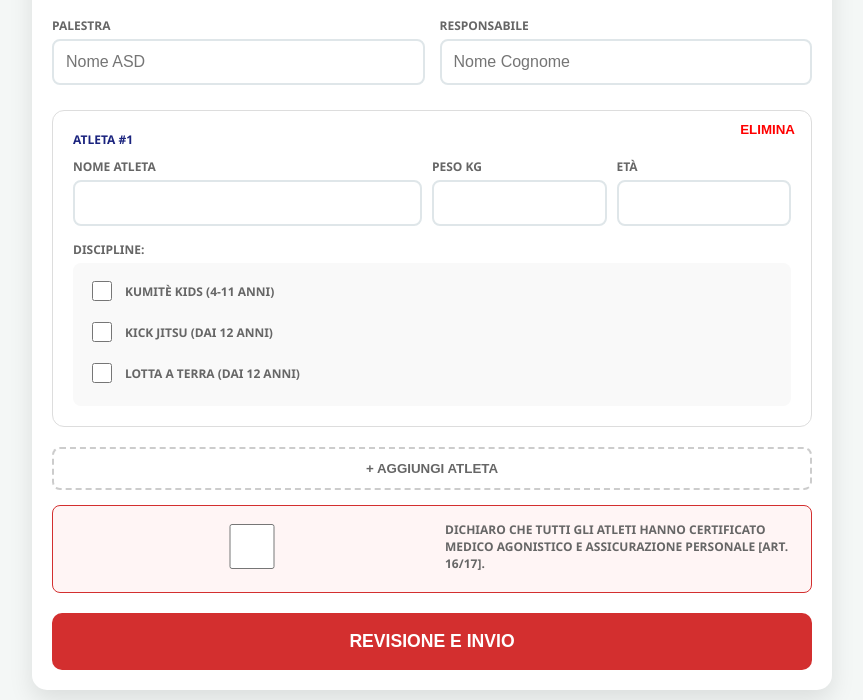
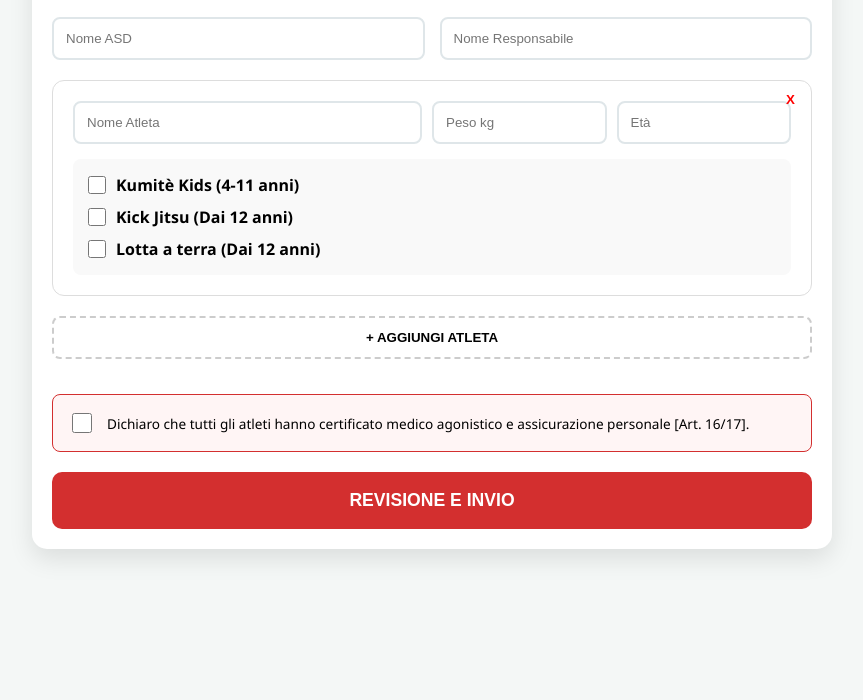
Before and after one commit to GiovanniRusso-mirai/tsk, a plain HTML site: page index.html in a window 1280 px wide. Shown: the part 203-903 px from the top of the page, without its empty margins (208-1071 px from the left). After the commit the page ends 800 px from the top, so only its background shows below. Drawn offline with Linux system fonts and the light colour scheme.

Commit message:
Update for index.html

```diff
--- a/index.html
+++ b/index.html
@@ -6,96 +6,79 @@
     <title>TSK Ryu - Iscrizioni Torneo</title>
     <style>
         :root { --primary: #d32f2f; --accent: #1a237e; --bg: #f4f7f6; }
-        body { font-family: 'Segoe UI', system-ui, sans-serif; background: var(--bg); color: #333; margin: 0; padding: 10px; }
+        body { font-family: 'Segoe UI', system-ui, sans-serif; background: var(--bg); margin: 0; padding: 10px; }
         .container { max-width: 800px; margin: 0 auto; background: white; border-radius: 15px; box-shadow: 0 10px 25px rgba(0,0,0,0.1); overflow: hidden; }
-        .header { text-align: center; padding: 20px; border-bottom: 5px solid var(--primary); background: white; }
-        .logo { max-width: 100px; height: auto; }
+        .header { text-align: center; padding: 20px; border-bottom: 5px solid var(--primary); }
+        .logo { max-width: 100px; }
         .form-section { padding: 20px; }
-        .grid { display: grid; grid-template-columns: 1fr 1fr; gap: 15px; margin-bottom: 25px; }
         .atleta-card { background: #fff; border: 1px solid #ddd; border-radius: 12px; padding: 20px; margin-bottom: 20px; position: relative; }
+        .grid { display: grid; grid-template-columns: 1fr 1fr; gap: 15px; margin-bottom: 20px; }
         .atleta-grid { display: grid; grid-template-columns: 2fr 1fr 1fr; gap: 10px; margin-bottom: 15px; }
-        label { display: block; font-size: 0.75rem; font-weight: 700; margin-bottom: 5px; color: #666; text-transform: uppercase; }
-        input { width: 100%; padding: 12px; border: 2px solid #dfe6e9; border-radius: 8px; box-sizing: border-box; font-size: 1rem; }
+        input { width: 100%; padding: 12px; border: 2px solid #dfe6e9; border-radius: 8px; box-sizing: border-box; }
         .checkbox-group { display: flex; flex-direction: column; gap: 10px; background: #f9f9f9; padding: 15px; border-radius: 8px; }
         .checkbox-item { display: flex; align-items: center; gap: 10px; font-weight: 600; cursor: pointer; }
-        .checkbox-item input { width: 20px; height: 20px; cursor: pointer; }
+        .checkbox-item input { width: 18px; height: 18px; margin: 0; cursor: pointer; }
         .disabilitato { opacity: 0.4; pointer-events: none; }
-        .medica-box { background: #fff5f5; border: 1px solid var(--primary); padding: 15px; border-radius: 8px; margin-bottom: 20px; font-size: 0.9rem; }
+        .medica-box { background: #fff5f5; border: 1px solid var(--primary); padding: 15px; border-radius: 8px; margin: 20px 0; display: flex; align-items: center; gap: 12px; }
+        .medica-box input { width: 20px; height: 20px; flex-shrink: 0; }
         .btn-submit { width: 100%; padding: 18px; background: var(--primary); color: white; border: none; border-radius: 10px; font-weight: 800; cursor: pointer; font-size: 1.1rem; }
-        .btn-add { width: 100%; padding: 12px; background: #fff; border: 2px dashed #ccc; color: #666; cursor: pointer; font-weight: bold; border-radius: 8px; margin-bottom: 15px; }
+        .btn-add { width: 100%; padding: 12px; background: #fff; border: 2px dashed #ccc; cursor: pointer; border-radius: 8px; margin-bottom: 15px; font-weight: bold; }
         @media (max-width: 600px) { .grid, .atleta-grid { grid-template-columns: 1fr; } }
     </style>
 </head>
 <body>
-
 <div class="container">
     <div class="header">
-        <img src="https://scontent-fco2-1.xx.fbcdn.net/v/t39.30808-6/299940804_510546830876553_8892043649465700842_n.png?_nc_cat=109&ccb=1-7&_nc_sid=6ee11a&_nc_ohc=KfRaKBcy4bYQ7kNvwFtD0vT&_nc_oc=AdkaCiXWCryfJoULFVYg7WqF66mFvgnD73pCypsoJexFYoXcJK4hiXQ1fWi0T7RxClU&_nc_zt=23&_nc_ht=scontent-fco2-1.xx&_nc_gid=BSB6zC-CWoJRDzEBzyPNbA&oh=00_AftdHc8vIl8F0rP-oic5rZgt9rrt7UQ2uuNWmDMUb5rHiQ&oe=6983C883" alt="Logo TSK" class="logo">
-        <h1 style="color:var(--accent); font-size:1.5rem;">Tai Shin Do Kai Ryu</h1>
+        <img src="https://scontent-fco2-1.xx.fbcdn.net/v/t39.30808-6/299940804_510546830876553_8892043649465700842_n.png?_nc_cat=109&ccb=1-7&_nc_sid=6ee11a&_nc_ohc=KfRaKBcy4bYQ7kNvwFtD0vT&_nc_oc=AdkaCiXWCryfJoULFVYg7WqF66mFvgnD73pCypsoJexFYoXcJK4hiXQ1fWi0T7RxClU&_nc_zt=23&_nc_ht=scontent-fco2-1.xx&_nc_gid=BSB6zC-CWoJRDzEBzyPNbA&oh=00_AftdHc8vIl8F0rP-oic5rZgt9rrt7UQ2uuNWmDMUb5rHiQ&oe=6983C883" class="logo">
+        <h1 style="color:var(--accent); font-size:1.5rem; text-align: center;">Tai Shin Do Kai Ryu</h1>
     </div>
-
     <form id="torneoForm" class="form-section">
         <div class="grid">
-            <div><label>Palestra</label><input type="text" id="palestra" placeholder="Nome ASD" required></div>
-            <div><label>Responsabile</label><input type="text" id="responsabile" placeholder="Nome Cognome" required></div>
+            <input type="text" id="palestra" placeholder="Nome ASD" required>
+            <input type="text" id="responsabile" placeholder="Nome Responsabile" required>
         </div>
-
         <div id="listaAtleti"></div>
         <button type="button" class="btn-add" onclick="renderAtleta()">+ AGGIUNGI ATLETA</button>
-
         <div class="medica-box">
-            <label style="display:flex; gap:10px; cursor:pointer;">
-                <input type="checkbox" id="checkMedica" required>
-                <span>Dichiaro che tutti gli atleti hanno certificato medico agonistico e assicurazione personale [Art. 16/17].</span>
+            <input type="checkbox" id="checkMedica" required>
+            <label for="checkMedica" style="font-size: 0.85rem; cursor:pointer;">
+                Dichiaro che tutti gli atleti hanno certificato medico agonistico e assicurazione personale [Art. 16/17].
             </label>
         </div>
-
         <button type="submit" class="btn-submit">REVISIONE E INVIO</button>
     </form>
 </div>
-
 <script>
     const GOOGLE_URL = "https://script.google.com/macros/s/AKfycbyy9TpDCSXKG6hJCq3M16hL9hx4icWzBfI_SiYhjc5xKa7ViopcrHsu2K8-gg0Mhbk-kw/exec";
-
     function renderAtleta() {
         const container = document.getElementById('listaAtleti');
         const count = container.children.length + 1;
         const div = document.createElement('div');
         div.className = 'atleta-card';
-        div.innerHTML = `
-            <button type="button" onclick="this.parentElement.remove()" style="position:absolute; top:10px; right:10px; color:red; border:none; background:none; font-weight:bold; cursor:pointer;">ELIMINA</button>
-            <label style="color:var(--accent); margin-bottom:10px;">Atleta #${count}</label>
+        div.innerHTML = `<button type="button" onclick="this.parentElement.remove()" style="position:absolute; top:10px; right:10px; color:red; border:none; background:none; font-weight:bold; cursor:pointer;">X</button>
             <div class="atleta-grid">
-                <div><label>Nome Atleta</label><input type="text" class="nome" required></div>
-                <div><label>Peso kg</label><input type="number" class="peso" step="0.1" required></div>
-                <div><label>Età</label><input type="number" class="eta" onchange="checkVincoli(this)" required></div>
+                <input type="text" class="nome" placeholder="Nome Atleta" required>
+                <input type="number" class="peso" placeholder="Peso kg" step="0.1" required>
+                <input type="number" class="eta" placeholder="Età" onchange="checkVincoli(this)" required>
             </div>
-            <label>Discipline:</label>
             <div class="checkbox-group">
                 <label class="checkbox-item"><input type="checkbox" class="gara" value="Kumitè Kids"> Kumitè Kids (4-11 anni)</label>
                 <label class="checkbox-item extra-gara"><input type="checkbox" class="gara" value="Kick Jitsu"> Kick Jitsu (Dai 12 anni)</label>
                 <label class="checkbox-item extra-gara"><input type="checkbox" class="gara" value="Lotta a terra"> Lotta a terra (Dai 12 anni)</label>
-            </div>
-        `;
+            </div>`;
         container.appendChild(div);
     }
-
     function checkVincoli(input) {
         const card = input.closest('.atleta-card');
         const eta = parseInt(input.value);
         const extra = card.querySelectorAll('.extra-gara');
-
         if (eta >= 4 && eta <= 7) {
-            extra.forEach(el => {
-                el.classList.add('disabilitato');
-                el.querySelector('input').checked = false;
-            });
+            extra.forEach(el => { el.classList.add('disabilitato'); el.querySelector('input').checked = false; });
             alert("Bambini 4-7 anni: solo Kumitè Kids consentito.");
         } else {
             extra.forEach(el => el.classList.remove('disabilitato'));
         }
     }
-
     document.getElementById('torneoForm').onsubmit = async (e) => {
         e.preventDefault();
         const payload = {
@@ -109,13 +92,11 @@
                 gare: Array.from(card.querySelectorAll('.gara:checked')).map(c => c.value)
             }))
         };
-
-        alert("Invio dati...");
+        alert("Invio in corso...");
         await fetch(GOOGLE_URL, { method: 'POST', mode: 'no-cors', body: JSON.stringify(payload) });
         alert("ISCRIZIONI INVIATE!");
         location.reload();
     };
-
     renderAtleta();
 </script>
 </body>
```
